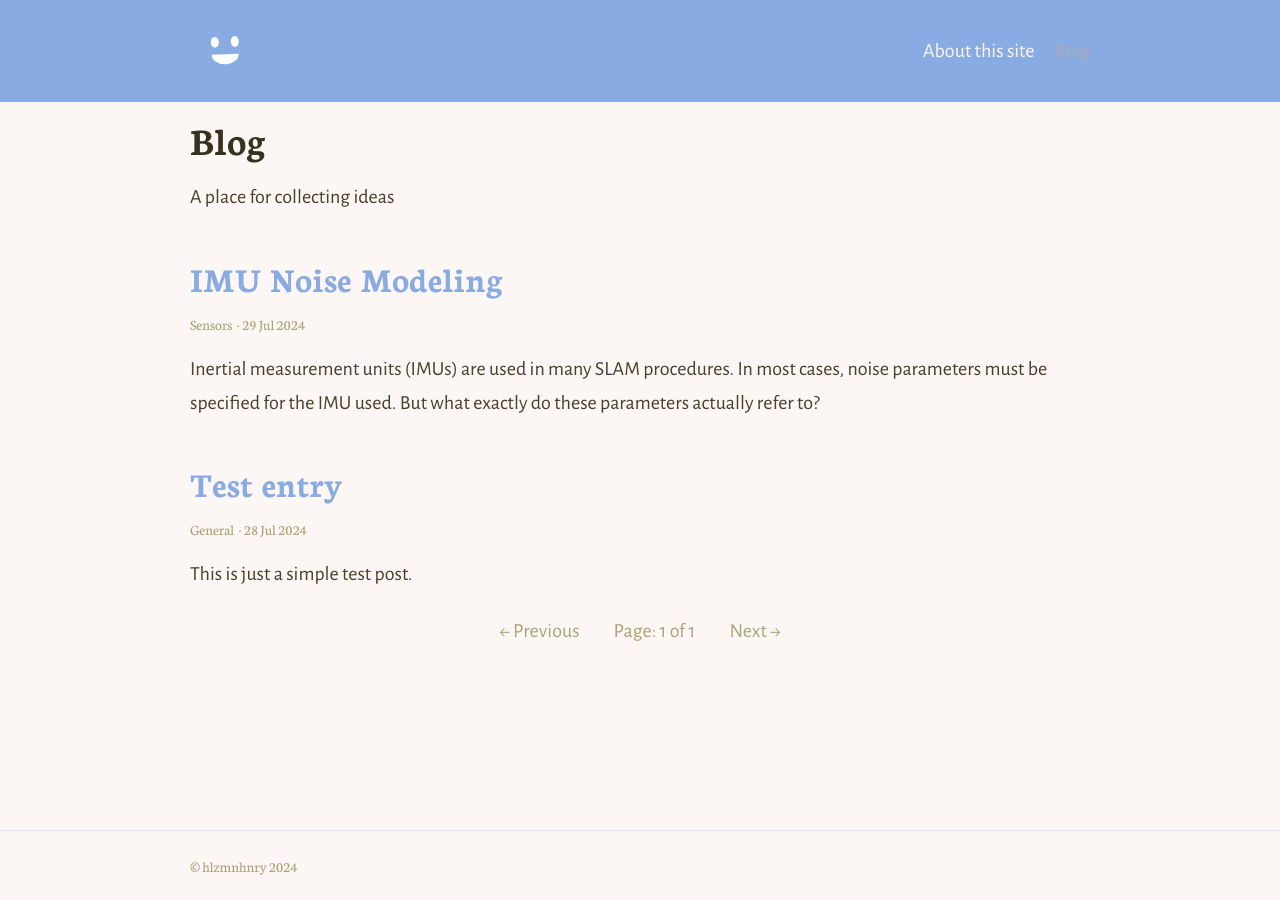
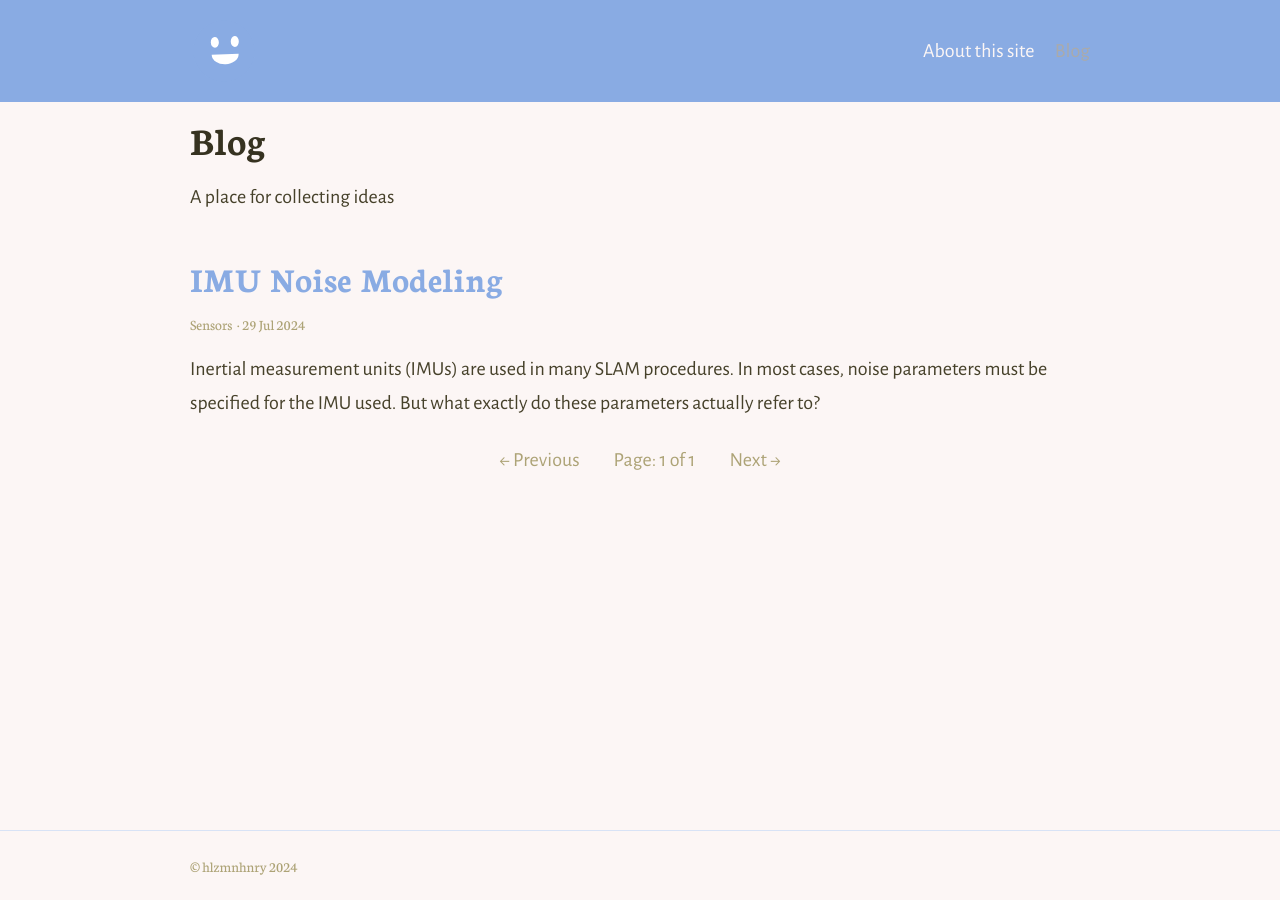
Before and after one commit to hlzmnhnry/hlzmnhnry.github.io, a Jekyll site: the page built from index.html, in a window 1280 px wide. Built offline with Jekyll 4.4.1, drawn with Linux system fonts in a browser that asks for light colours; nearby versions of some CDN libraries; the list of posts is cut into pages by our own code.

Commit message:
removed test post

```diff
--- a/_posts/2024-07-28-test-post.md
+++ /dev/null
@@ -1,13 +0,0 @@
----
-title: Test entry
-category: General
----
-
-This is just a simple test post.
-
-<!-- more -->
-
-Additional content goes here.
-
-<p>Math can be inline like \(2^{2x}=4\), or displayed like:</p>
-\[2^{3x}=8\]
```
Also changed, not shown: _posts/2024-07-29-imu-error-models.md (+1 -2 lines).
